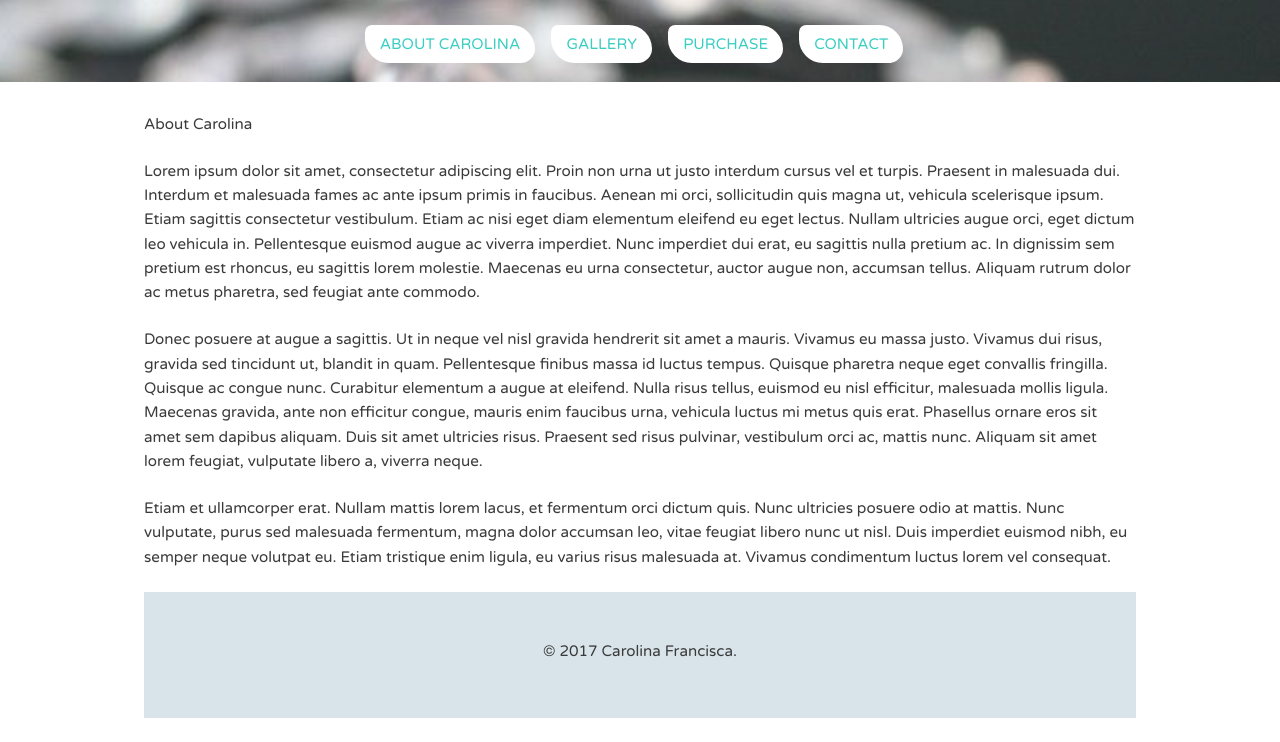
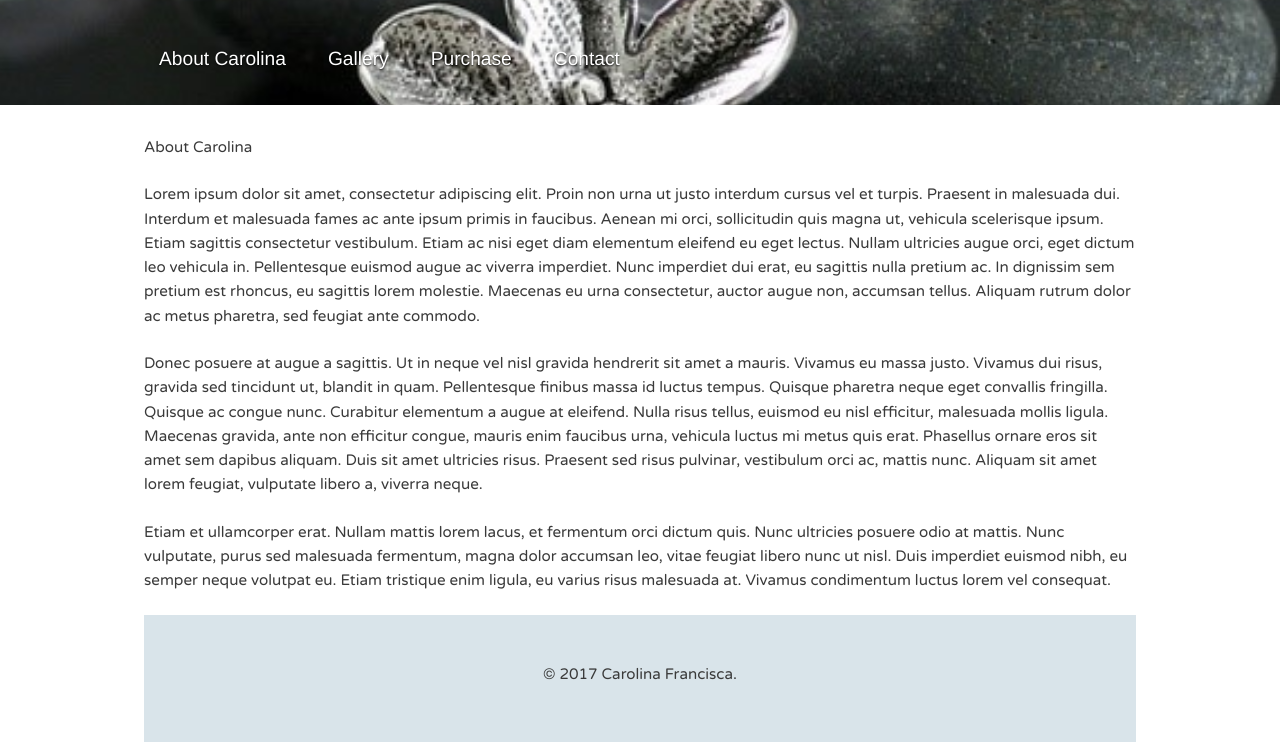
Before and after one commit to jonmanw/CarolinaFrancisca, a plain HTML site: page index.html in a window 1280 px wide. Shown: the part 74-816 px from the top of the page. Drawn offline with Linux system fonts and the light colour scheme.

Commit message:
adding flexbox to css

```diff
--- a/css/main.css
+++ b/css/main.css
@@ -42,8 +42,10 @@ a {
 
 .main-nav a,
 .main-header .name {
-	border-radius: 15px 50px 30px;
-	background-color: white;
+	color: white;
+	text-shadow: 0px 1px 2px rgba(0, 0, 0, 0.8);
+	font-family: helvetica, arial;
+  font-size: 1.5em;
 }
 
 .main-header .name {
@@ -60,6 +62,11 @@ a {
 	font-size: 1.25em;
 }
 
+.main-nav {
+	display: flex;
+	flex: align-items;
+}
+
 .name,
 .main-nav li {
 	text-align: center;
@@ -70,9 +77,10 @@ a {
 }
 
 .main-nav a {
-	font-size: .95em;
-	color: #3acec2;
-	text-transform: uppercase;
+	color: white;
+	text-shadow: 0px 1px 2px rgba(0, 0, 0, 0.8);
+	font-family: helvetica, arial;
+	font-size: 1.2em;
 }
 
 
@@ -174,7 +182,6 @@ input[type="password"]:focus {
 	}
 
 	.main-nav a{
-		background: #fff;
 		display: inline;
 	}
 
```
